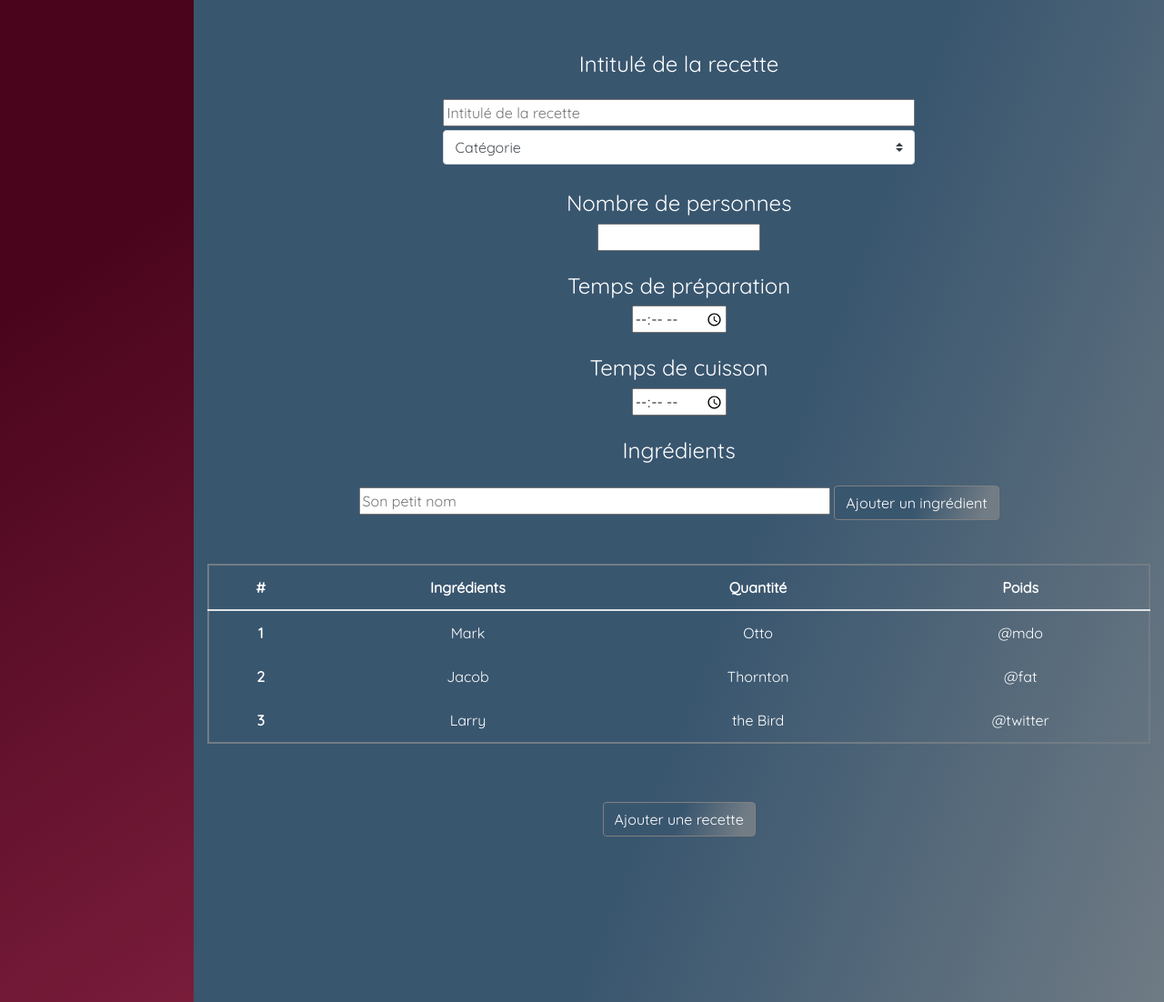
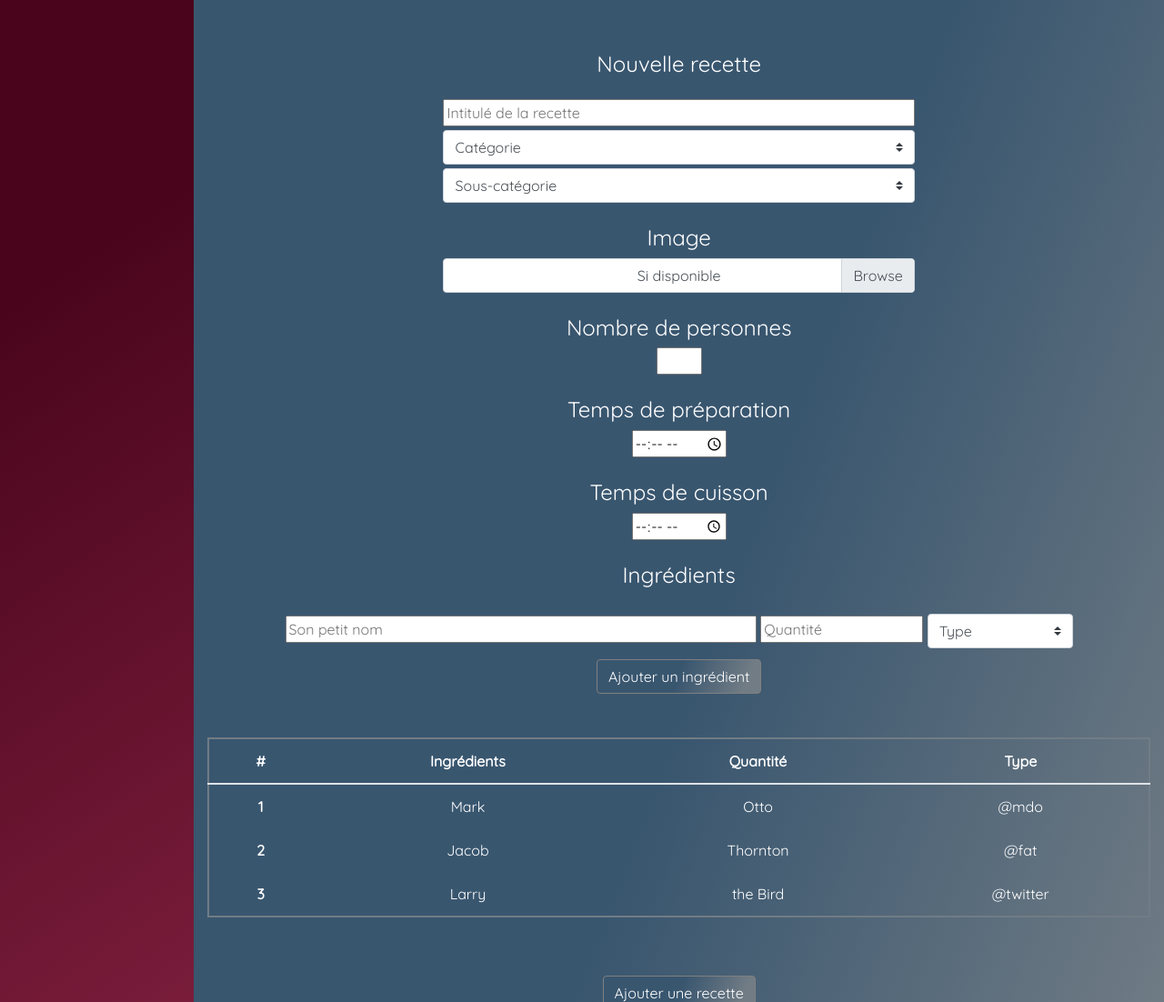
Before and after one commit to sirat-tom/projet-recipebook, a PHP site: page /form.php in a window 1280 px wide. Shown: the part 56-1158 px from the top of the page at 91% size. Run offline with PHP 8.4, Linux system fonts and the light colour scheme; some libraries are stand-ins or nearby versions.

Commit message:
Form end - js not in progress - bdd not in progress - go for recipe page

```diff
--- a/css/form.css
+++ b/css/form.css
@@ -9,8 +9,7 @@
 
 .list-ingredients {
   border: 2px solid #717c85; }
-
-th, td {
-  border-top: none !important; }
+  .list-ingredients th, .list-ingredients td {
+    border-top: none !important; }
 
 /*# sourceMappingURL=form.css.map */
--- a/css/header.css
+++ b/css/header.css
@@ -1,4 +1,8 @@
 .dropdown-menu {
-  left: 0.5%; }
+  left: 0.5%;
+  background: non; }
+
+#navbarDropdown:active .dropdown-menu {
+  background: none; }
 
 /*# sourceMappingURL=header.css.map */
--- a/css/style.css
+++ b/css/style.css
@@ -13,7 +13,11 @@
   border-color: grey; }
 
 .dropdown-menu {
-  left: 0.5%; }
+  left: 0.5%;
+  background: non; }
+
+#navbarDropdown:active .dropdown-menu {
+  background: none; }
 
 .random-recipes {
   padding-top: 2rem; }
@@ -29,8 +33,7 @@
 
 .list-ingredients {
   border: 2px solid #717c85; }
-
-th, td {
-  border-top: none !important; }
+  .list-ingredients th, .list-ingredients td {
+    border-top: none !important; }
 
 /*# sourceMappingURL=style.css.map */
--- /dev/null
+++ b/css/var.css
@@ -0,0 +1,3 @@
+
+
+/*# sourceMappingURL=var.css.map */
--- a/form.php
+++ b/form.php
@@ -24,21 +24,44 @@
                 <div class="col-10 form-recipes">
                     <!-- form -->
                     <form class="formulaire w-100" action="#" method="get">
-                        <h4 class="text-white mt-4 mb-4">Intitulé de la recette</h4>
+                        <h4 class="text-white mt-4 mb-4">Nouvelle recette</h4>
                         <input id="title-recipe" class="w-50" type="text" placeholder="Intitulé de la recette">
                             <select class="custom-select my-1 w-50" id="inlineFormCustomSelectPref">
                                 <option selected>Catégorie</option>
                                 <option value="1">One</option>
                             </select>
+                            <select class="custom-select w-50" id="inlineFormCustomSelectPref">
+                                <option selected>Sous-catégorie</option>
+                                <option value="1">One</option>
+                            </select>
+                            <h4 class="text-white mt-4 mb-2">Image</h4>
+                            <div class="custom-file w-50">
+                                <input type="file" class="custom-file-input" id="customFileLang" lang="fr">
+                                <label class="custom-file-label" for="customFileLang">Si disponible</label>
+                            </div>
+
                         <h4 class="text-white mt-4 mb-2">Nombre de personnes</h4>
-                        <input id="nbr-person" class="w-auto" type="number" max="16">
+                        <input id="nbr-person" class="w-auto" type="number" max="16" min="0">
                         <h4 class="text-white mt-4 mb-2">Temps de préparation</h4>
                         <input id="time-recipe" class="w-auto" type="time">
                         <h4 class="text-white mt-4 mb-2">Temps de cuisson</h4>
                         <input id="time-recipe" class="w-auto" type="time">
                         <h4 class="text-white mt-4 mb-4">Ingrédients</h4>
                         <input id="title-recipe" class="w-50" type="text" placeholder="Son petit nom">
-                        <a href="#" class="btn btn-primary">Ajouter un ingrédient</a>
+                        <input id="quantity" class="w-auto" type="number" placeholder="Quantité" max="1000">
+                        <select class="custom-select my-1 w-auto" id="inlineFormCustomSelectPref">
+                            <option selected>Type</option>
+                            <option value="1">Quantité brute</option>
+                            <option value="5">Cuillère à café</option>
+                            <option value="4">Cuillère à soupe</option>
+                            <option value="2">kg</option>
+                            <option value="3">g</option>
+                            <option value="6">L</option>
+                            <option value="7">cl</option>
+                            <option value="1">ml</option>
+                        </select>
+                        <br>
+                        <a href="#" class="btn btn-primary mt-2">Ajouter un ingrédient</a>
                         <!-- ingredient.js -->
                         <div class="list pt-5">
                             <table class="table list-ingredients text-white">
@@ -47,7 +70,7 @@
                                     <th scope="col">#</th>
                                     <th scope="col">Ingrédients</th>
                                     <th scope="col">Quantité</th>
-                                    <th scope="col">Poids</th>
+                                    <th scope="col">Type</th>
                                     </tr>
                                 </thead>
                                 <tbody>
--- a/static/sass/_colornfont.scss
+++ b/static/sass/_colornfont.scss
@@ -2,12 +2,12 @@
     font-family: "Quicksand";
 }
 .container-recipes , .btn {
-    background: rgb(113,124,133);
-    background: linear-gradient(291deg, rgba(113,124,133,1) 10%, rgba(57,86,111,1) 50%);
+    background: $backgroundBlueGray;
+    background: $linearGradientBlueGray;
 }
 #nav , .aside-recipes , .card-body {
-    background: rgb(74,5,28);
-    background: linear-gradient(146deg, rgba(74,5,28,1) 20%, rgba(124,30,61,1) 75%);
+    background: $backgroundRedWine;
+    background: $linearGradientRedWine
 }
 .btn {
     border-color: grey;
--- a/static/sass/form.scss
+++ b/static/sass/form.scss
@@ -1,6 +1,8 @@
+@import "var";
+
 .form-recipes {
-    background: rgb(113,124,133);
-    background: linear-gradient(291deg, rgba(113,124,133,1) 10%, rgba(57,86,111,1) 50%);
+    background: $backgroundBlueGray;
+    background: $linearGradientBlueGray;
     .formulaire {
         margin: auto;
         text-align: center;
@@ -8,11 +10,9 @@
         height: 200vh;
     }
 }
-
 .list-ingredients {
     border: 2px solid rgb(113,124,133);
+    th , td {
+        border-top: none !important;
+    }
 }
-
-th , td {
-    border-top: none !important;
-}
--- a/static/sass/header.scss
+++ b/static/sass/header.scss
@@ -1,3 +1,10 @@
 .dropdown-menu {
     left: 0.5%;
+    background: non;
 }
+
+#navbarDropdown:active {
+   .dropdown-menu {
+    background: none;
+    }
+}
--- a/static/sass/style.scss
+++ b/static/sass/style.scss
@@ -1,3 +1,4 @@
+@import 'var';
 @import 'colornfont';
 @import 'header';
 @import 'main';
--- /dev/null
+++ b/static/sass/var.scss
@@ -0,0 +1,5 @@
+$backgroundBlueGray : rgb(113,124,133);
+$linearGradientBlueGray : linear-gradient(291deg, rgba(113,124,133,1) 10%, rgba(57,86,111,1) 50%);
+
+$backgroundRedWine : rgb(74,5,28);
+$linearGradientRedWine : linear-gradient(146deg, rgba(74,5,28,1) 20%, rgba(124,30,61,1) 75%);
```
Also changed, not shown: 6 other files.
